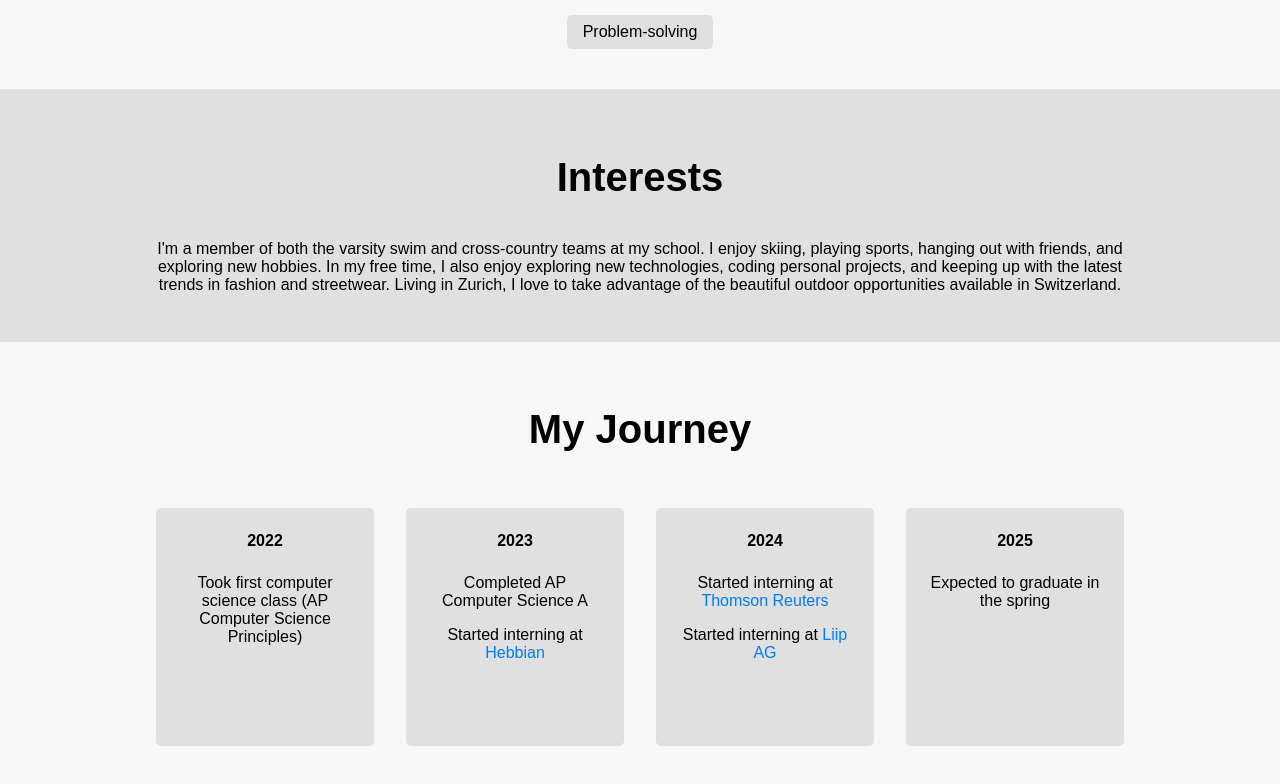
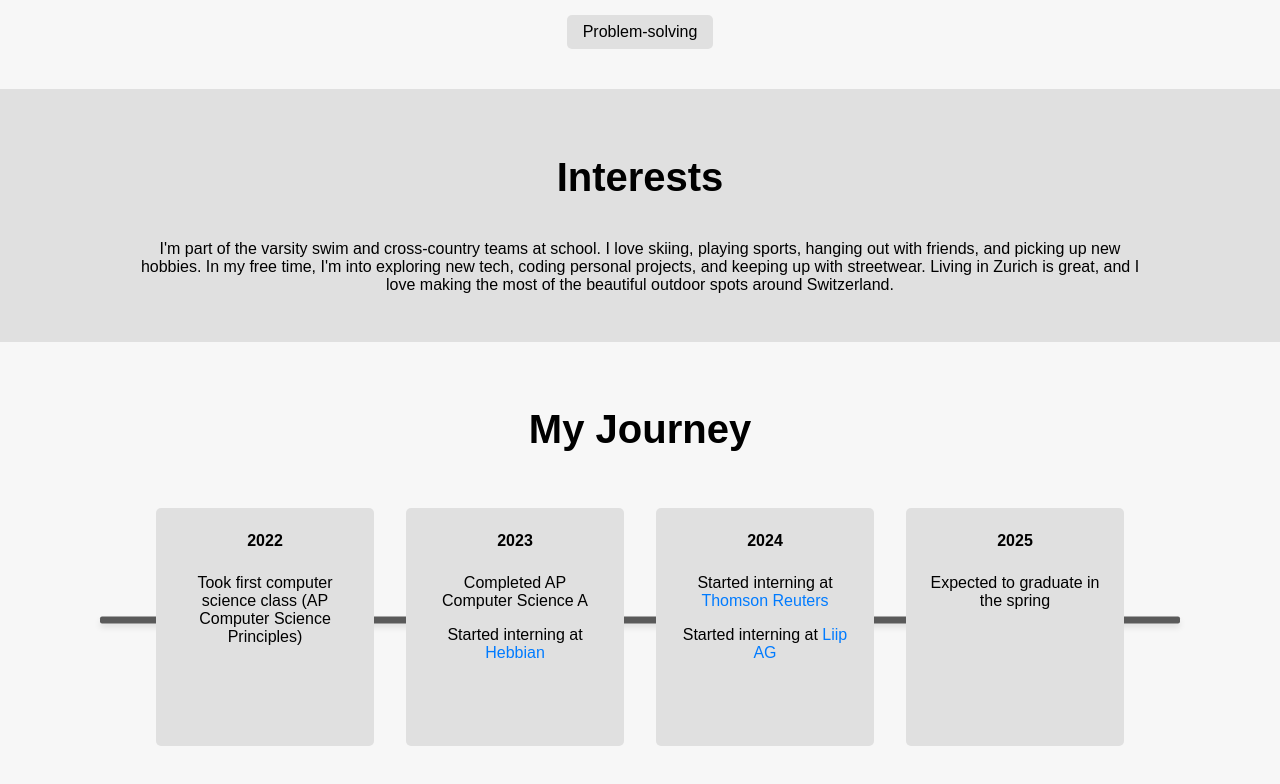
Before and after one commit to yousegit/youse, a SvelteKit app: page / in a window 1280 px wide. Shown: the part 981-1765 px from the top of the page. Built offline with nearby package versions, Linux system fonts and the light colour scheme.

Commit message:
Resolution TImeLINE info Commit

```diff
--- a/src/routes/+page.svelte
+++ b/src/routes/+page.svelte
@@ -16,6 +16,8 @@
         <div class="about-content">
             <p>
                 Hello! My name is Yousef, and I have always been deeply interested in technology. Over the years, I have completed several internships and taken advanced classes such as AP Computer Science Principles and AP Computer Science A. These experiences have not only deepened my passion for technology but also equipped me with valuable skills. As a high school senior living in Zurich, Switzerland, I look towards the future with plans to study computer science at university to further my knowledge and contribute to this exciting field.
+
+
             </p>
 
             <div class="contact-me">
@@ -50,13 +52,14 @@
 <section id="interests">
     <div class="interests-container">
         <h2>Interests</h2>
-		<p>I'm a member of both the varsity swim and cross-country teams at my school. I enjoy skiing, playing sports, hanging out with friends, and exploring new hobbies. In my free time, I also enjoy exploring new technologies, coding personal projects, and keeping up with the latest trends in fashion and streetwear. Living in Zurich, I love to take advantage of the beautiful outdoor opportunities available in Switzerland.</p>
+        <p>I'm part of the varsity swim and cross-country teams at school. I love skiing, playing sports, hanging out with friends, and picking up new hobbies. In my free time, I'm into exploring new tech, coding personal projects, and keeping up with streetwear. Living in Zurich is great, and I love making the most of the beautiful outdoor spots around Switzerland.</p>
     </div>
 </section>
 
 <section id="timeline">
     <div class="timeline-container">
         <h2>My Journey</h2>
+        <div class="timeline-line"></div> <!-- Added line here -->
         <ul>
             <li>
                 <span>2022</span>
@@ -88,7 +91,7 @@
     </div>
 </section>
 
-<style>
+<style lang="css">
     body {
     font-family: sans-serif;
     margin: 0;
@@ -327,6 +330,7 @@
 .timeline-container {
     max-width: 1000px;
     margin: 0 auto;
+    position: relative;
 }
 
 .timeline-container h2 {
@@ -425,7 +429,7 @@
     }
 }
 
-	@media (max-width: 768px) {
+@media (max-width: 920px) {
     .about-container {
         flex-direction: column;
         align-items: center;
@@ -490,4 +494,26 @@
         max-width: none;
     }
 }
+
+/* Line CSS */
+.timeline-line {
+    position: absolute;
+    top: 60%;
+    left: -4%;
+    right: -4%;
+    height: 7px;
+    background-color: #5A5A5A;
+    z-index: 0; /* Ensure the line is behind the boxes */
+    transform: translateY(-50%);
+    border-radius: 2px; /* Makes the edges rounded */
+    box-shadow: 0 4px 6px rgba(0, 0, 0, 0.1); /* Adds a subtle shadow */
+}
+
+/* Media query to hide the timeline line on smaller screens */
+@media (max-width: 1090px) {
+    .timeline-line {
+        display: none;
+    }
+}
+
 </style>
```
Lines whose indentation alone changed are shown as unchanged.
